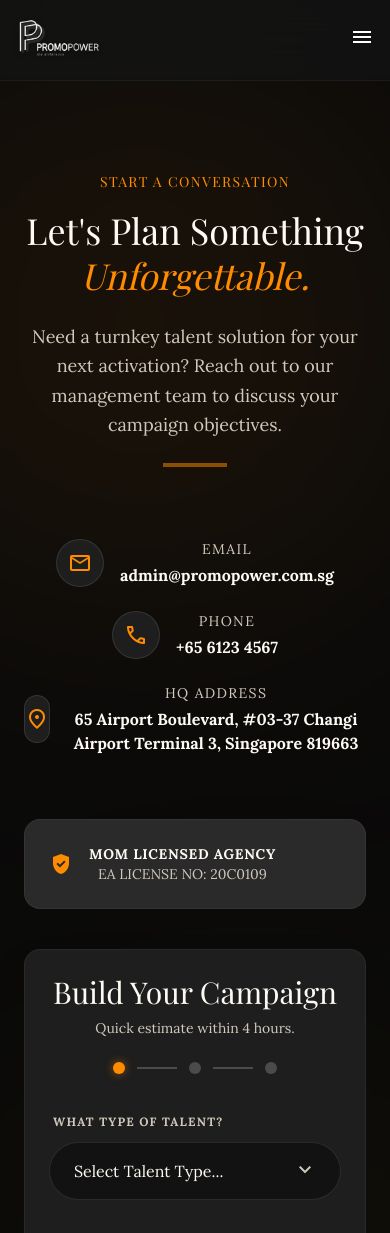
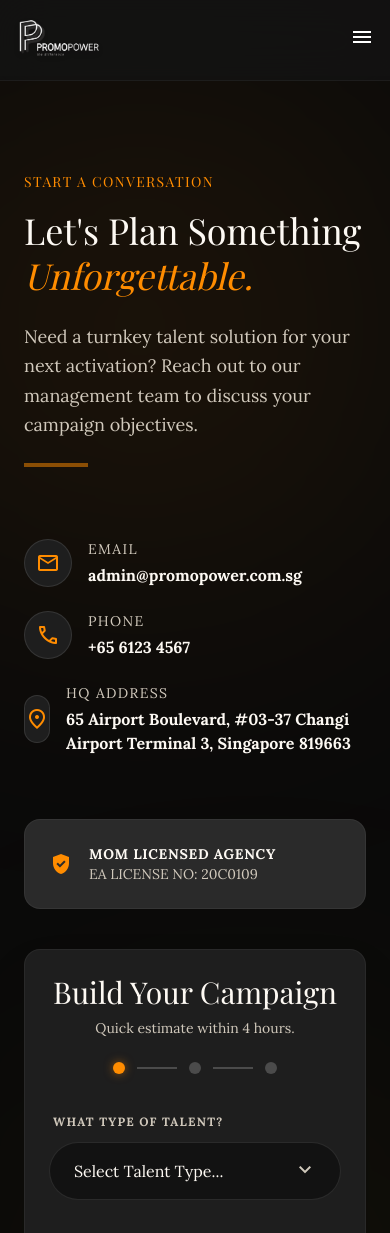
Before and after one commit to bangkok2000/promopower-website, a Next.js app: page /contact-us in a window 390 px wide. Shown: the top 1233 px of the page. Built offline with nearby package versions, Linux system fonts and the light colour scheme; no server answers; a web font is replaced by a local one.

Commit message:
fix: mobile alignment, quote icon, carousel snap, case study visibility, contact layout, CSS var() syntax

```diff
--- a/app/contact-us/page.tsx
+++ b/app/contact-us/page.tsx
@@ -36,7 +36,7 @@ export default function ContactUs() {
         <div className="max-w-7xl mx-auto flex flex-col lg:flex-row gap-10 sm:gap-16 relative z-10 w-full">
 
           {/* Left Side: Contact Info */}
-          <div className="lg:w-5/12 flex flex-col justify-center space-y-8 sm:space-y-10 text-center lg:text-left">
+          <div className="lg:w-5/12 flex flex-col justify-center space-y-8 sm:space-y-10">
             <div>
                <span className="text-primary font-headline font-normal tracking-widest text-sm uppercase block mb-4">Start A Conversation</span>
                <h1 className="text-4xl sm:text-5xl md:text-7xl font-headline font-normal text-on-surface mb-6 leading-tight">
@@ -45,11 +45,11 @@ export default function ContactUs() {
                <p className="text-lg sm:text-xl text-on-surface-variant leading-relaxed mb-6">
                  Need a turnkey talent solution for your next activation? Reach out to our management team to discuss your campaign objectives.
                </p>
-               <div className="w-16 h-1 bg-primary/50 mb-10 mx-auto lg:mx-0"></div>
+               <div className="w-16 h-1 bg-primary/50 mb-10"></div>
             </div>
 
             <div className="space-y-6">
-               <div className="flex items-center gap-4 text-on-surface justify-center lg:justify-start">
+               <div className="flex items-center gap-4 text-on-surface">
                   <div className="w-12 h-12 rounded-full bg-surface border border-white/10 flex items-center justify-center">
                     <span className="material-symbols-outlined text-primary">mail</span>
                   </div>
@@ -58,7 +58,7 @@ export default function ContactUs() {
                     <p className="font-bold">admin@promopower.com.sg</p>
                   </div>
                </div>
-               <div className="flex items-center gap-4 text-on-surface justify-center lg:justify-start">
+               <div className="flex items-center gap-4 text-on-surface">
                   <div className="w-12 h-12 rounded-full bg-surface border border-white/10 flex items-center justify-center">
                     <span className="material-symbols-outlined text-primary">phone</span>
                   </div>
@@ -67,7 +67,7 @@ export default function ContactUs() {
                     <p className="font-bold">+65 6123 4567</p>
                   </div>
                </div>
-               <div className="flex items-center gap-4 text-on-surface justify-center lg:justify-start">
+               <div className="flex items-center gap-4 text-on-surface">
                   <div className="w-12 h-12 rounded-full bg-surface border border-white/10 flex items-center justify-center">
                     <span className="material-symbols-outlined text-primary">location_on</span>
                   </div>
@@ -79,7 +79,7 @@ export default function ContactUs() {
             </div>
 
             {/* MOM Trust Badge Line */}
-            <div className="mt-8 sm:mt-12 p-6 bg-surface-container rounded-2xl border border-white/5 flex items-center gap-4 w-full max-w-sm mx-auto lg:mx-0">
+            <div className="mt-8 sm:mt-12 p-6 bg-surface-container rounded-2xl border border-white/5 flex items-center gap-4 w-full max-w-sm">
                 <span className="material-symbols-outlined text-3xl text-primary" style={{ fontVariationSettings: "'FILL' 1" }}>verified_user</span>
                 <div>
                    <p className="font-bold text-on-surface text-sm uppercase tracking-wider">MOM Licensed Agency</p>
--- a/app/our-story/page.tsx
+++ b/app/our-story/page.tsx
@@ -36,20 +36,19 @@ export default function OurStory() {
       </section>
 
       {/* The Narrative Section */}
-      <section className="py-16 sm:py-24 px-6 sm:px-8 md:px-16 bg-[var(--color-surface-light)] border-y border-black/5 relative overflow-hidden">
+      <section className="py-16 sm:py-24 px-6 sm:px-8 md:px-16 bg-surface-light border-y border-black/5 relative overflow-hidden">
         <div className="max-w-5xl mx-auto text-center relative z-10">
-          <div className="mb-12 sm:mb-20 p-6 sm:p-10 bg-white border border-black/5 rounded-2xl relative shadow-xl overflow-visible">
-             <span className="material-symbols-outlined text-primary text-4xl sm:text-6xl absolute -top-5 sm:-top-8 left-2 sm:-left-6" style={{ fontVariationSettings: "'FILL' 1" }}>format_quote</span>
-             <h3 className="text-xl md:text-2xl font-body italic text-[var(--color-on-surface-light)] leading-loose mb-6 relative z-10">
+          <div className="mb-12 sm:mb-20 p-6 sm:p-10 bg-white border border-black/5 rounded-2xl relative shadow-xl">
+             <h3 className="text-xl md:text-2xl font-body italic text-on-surface-light leading-loose mb-6 relative z-10">
                &quot;No company has a permanent consumer franchise. No one has the only game in town. The never-ending cycle of destruction and change inherent in a capitalist economy always provides new opportunities for those with determination, goals and concentration.&quot;
              </h3>
              <p className="text-primary font-headline font-normal uppercase tracking-[0.2em] relative z-10">— Harvey Mackay</p>
           </div>
 
-          <h2 className="text-3xl sm:text-4xl md:text-5xl font-headline font-normal text-[var(--color-on-surface-light)] mb-8 sm:mb-12 relative z-10">
+          <h2 className="text-3xl sm:text-4xl md:text-5xl font-headline font-normal text-on-surface-light mb-8 sm:mb-12 relative z-10">
             The PromoPower Difference
           </h2>
-          <p className="text-xl leading-relaxed text-[var(--color-on-surface-light-variant)] text-left md:text-center relative z-10 space-y-6">
+          <p className="text-xl leading-relaxed text-on-surface-light-variant text-left md:text-center relative z-10 space-y-6">
             <span className="block mb-6">
               What started as a vision between two great minds has evolved into Singapore&apos;s premier destination for promotional execution. We know that behind every great product is a need for genuine human connection.
             </span>
--- a/app/page.tsx
+++ b/app/page.tsx
@@ -50,7 +50,7 @@ export default function Home() {
 
       {/* Trust & Accreditations */}
       <section className="bg-charcoal-dark border-y border-white/5 py-8 md:py-12 relative z-20">
-        <div className="max-w-7xl mx-auto px-8 flex flex-col md:flex-row justify-center items-center gap-8 md:gap-16 text-center">
+        <div className="max-w-7xl mx-auto px-8 flex flex-col md:flex-row justify-center items-start md:items-center gap-8 md:gap-16">
 
           <div className="flex items-center gap-4">
              <div className="w-14 h-14 rounded-full bg-surface border border-white/10 flex items-center justify-center shadow-lg">
@@ -173,7 +173,7 @@ export default function Home() {
         </div>
 
         {/* Flex Accordion Container */}
-        <div className="relative z-10 w-full flex flex-col md:flex-row min-h-[40vh]">
+        <div className="relative z-10 w-full flex flex-col md:flex-row md:min-h-[40vh]">
 
           {/* Left Side: Clients (Dark Tint) */}
           <div className="flex-1 md:hover:flex-[1.4] transition-all duration-700 ease-out bg-black/40 hover:bg-transparent border-r border-white/20 flex flex-col justify-center items-center text-center md:items-start md:text-left py-12 px-6 sm:px-10 md:p-24 relative overflow-hidden group/card z-20">
--- a/app/services/page.tsx
+++ b/app/services/page.tsx
@@ -140,11 +140,11 @@ export default function Services() {
       </section>
 
       {/* Success Principles */}
-      <section className="py-16 sm:py-32 px-6 sm:px-8 md:px-16 bg-[var(--color-surface-light)] border-y border-black/5 relative overflow-hidden">
+      <section className="py-16 sm:py-32 px-6 sm:px-8 md:px-16 bg-surface-light border-y border-black/5 relative overflow-hidden">
         <div className="max-w-6xl mx-auto relative z-10">
           <div className="text-center mb-16">
              <span className="text-primary font-headline font-normal tracking-widest text-sm uppercase mb-4 block">Our Values</span>
-             <h2 className="text-3xl sm:text-4xl md:text-5xl font-headline font-normal text-[var(--color-on-surface-light)]">Our Success Principles</h2>
+             <h2 className="text-3xl sm:text-4xl md:text-5xl font-headline font-normal text-on-surface-light">Our Success Principles</h2>
           </div>
           <div className="grid grid-cols-1 md:grid-cols-2 lg:grid-cols-3 gap-6 sm:gap-8 relative z-10">
             {[
@@ -169,11 +169,11 @@ export default function Services() {
                     <span className="material-symbols-outlined text-primary text-4xl mb-6 group-hover:text-white transition-colors duration-500 block">
                       {principle.icon}
                     </span>
-                    <h3 className="text-3xl font-headline text-[var(--color-on-surface-light)] group-hover:text-white transition-colors duration-500 mb-4">
+                    <h3 className="text-3xl font-headline text-on-surface-light group-hover:text-white transition-colors duration-500 mb-4">
                       {principle.title}
                     </h3>
                   </div>
-                  <p className="text-lg text-[var(--color-on-surface-light-variant)] font-medium group-hover:text-white/90 transition-colors duration-500 leading-relaxed max-w-sm mt-8">
+                  <p className="text-lg text-on-surface-light-variant font-medium group-hover:text-white/90 transition-colors duration-500 leading-relaxed max-w-sm mt-8">
                     {principle.text}
                   </p>
                 </div>
```
Also changed, not shown: app/our-work/page.tsx (+6 -6 lines).
